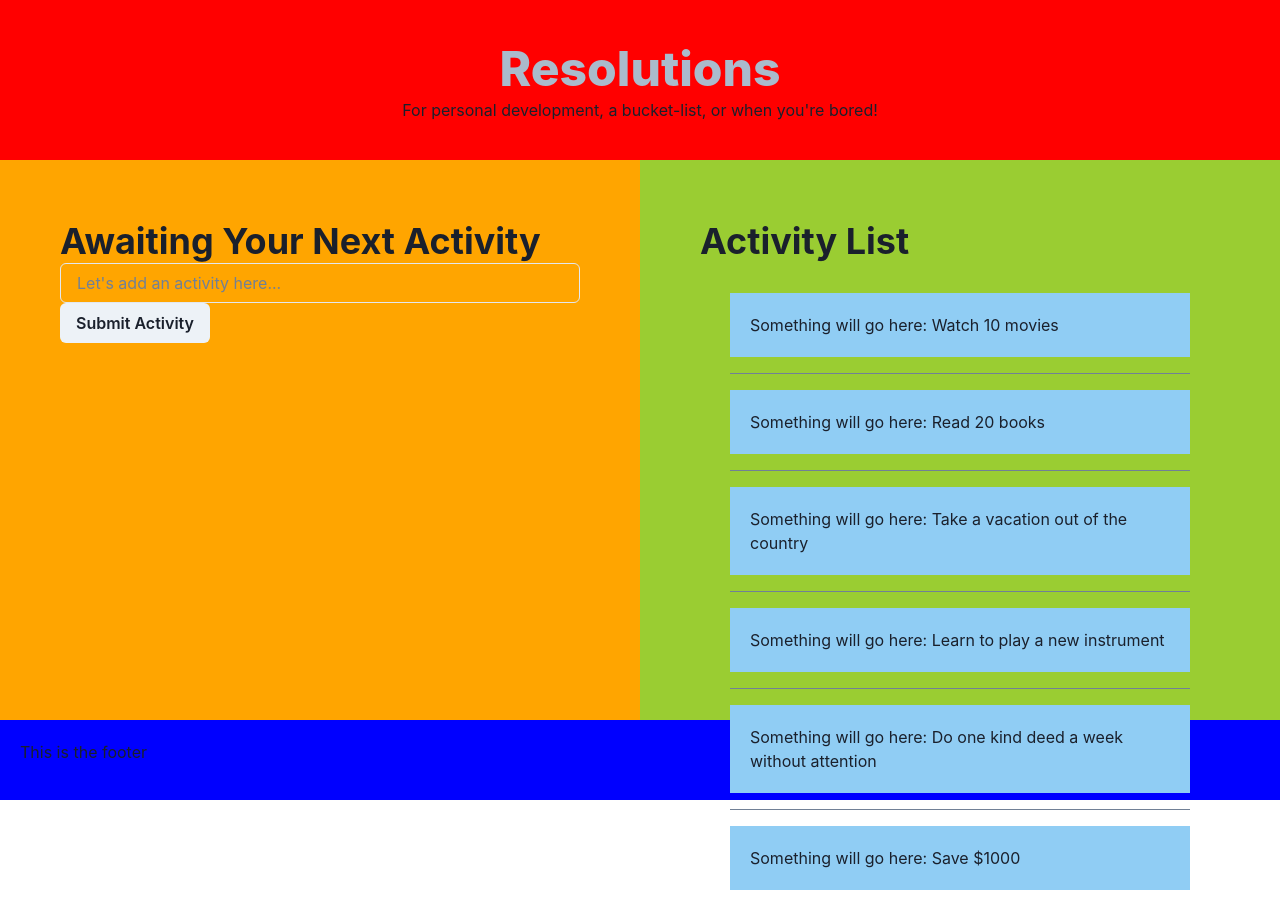
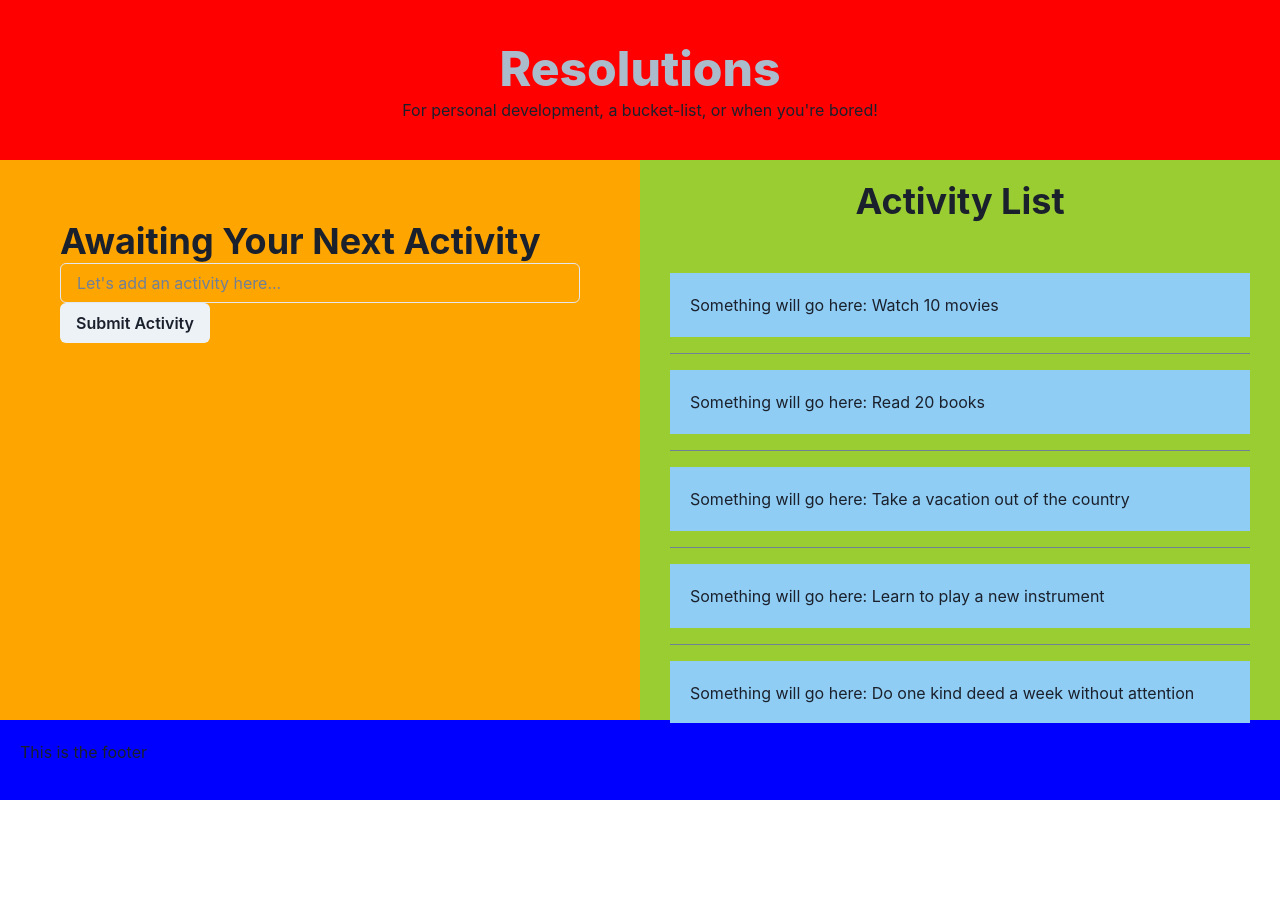
Before and after one commit to JCarter-coder/react-mvp, a React (Vite) app: page / in a window 1280 px wide. After the commit the page ends 800 px from the top, so only its background shows below. Built offline with nearby package versions, Linux system fonts and the light colour scheme.

Commit message:
"refined scrollable activity list"

```diff
--- a/src/components/ActivityList.jsx
+++ b/src/components/ActivityList.jsx
@@ -1,5 +1,11 @@
 import Activity from './Activity'
-import { Box, Center, Heading, VStack, StackDivider } from '@chakra-ui/react'
+import {
+  Box,
+  Center,
+  Heading,
+  VStack,
+  StackDivider,
+} from '@chakra-ui/react'
 
 function ActivityList( {activities} ) {
     return (
@@ -8,9 +14,17 @@ function ActivityList( {activities} ) {
         bg='yellowgreen'
         w={['100vw','100vw','50vw']}
         h={['35vh','35vh','70vh']}
-        p='60px'
       >
-        <Heading>Activity List</Heading>
+        <Heading
+          align='center'
+          p='20px'
+        >Activity List</Heading>
+        <Box
+          as='section'
+          bg='grey.500'
+          w={['100vw','100vw','50vw']}
+          h={['25vh','25vh','60vh']}
+          overflow='auto'>
         <VStack
           divider={<StackDivider borderColor='gray.500' />}
           spacing={4}
@@ -23,6 +37,7 @@ function ActivityList( {activities} ) {
             />
           ))}
         </VStack>
+        </Box>
       </Box>
     )
 }
--- a/src/testData.js
+++ b/src/testData.js
@@ -23,6 +23,18 @@ export default {
         {
             id: 116,
             name: "Save $1000"
-        }
+        },
+        {
+            id: 117,
+            name: "Save $2000"
+        },
+        {
+            id: 118,
+            name: "Save $1000000"
+        },
+        {
+            id: 119,
+            name: "Become master of all space, time, and dimension"
+        },
     ]
 }
```
